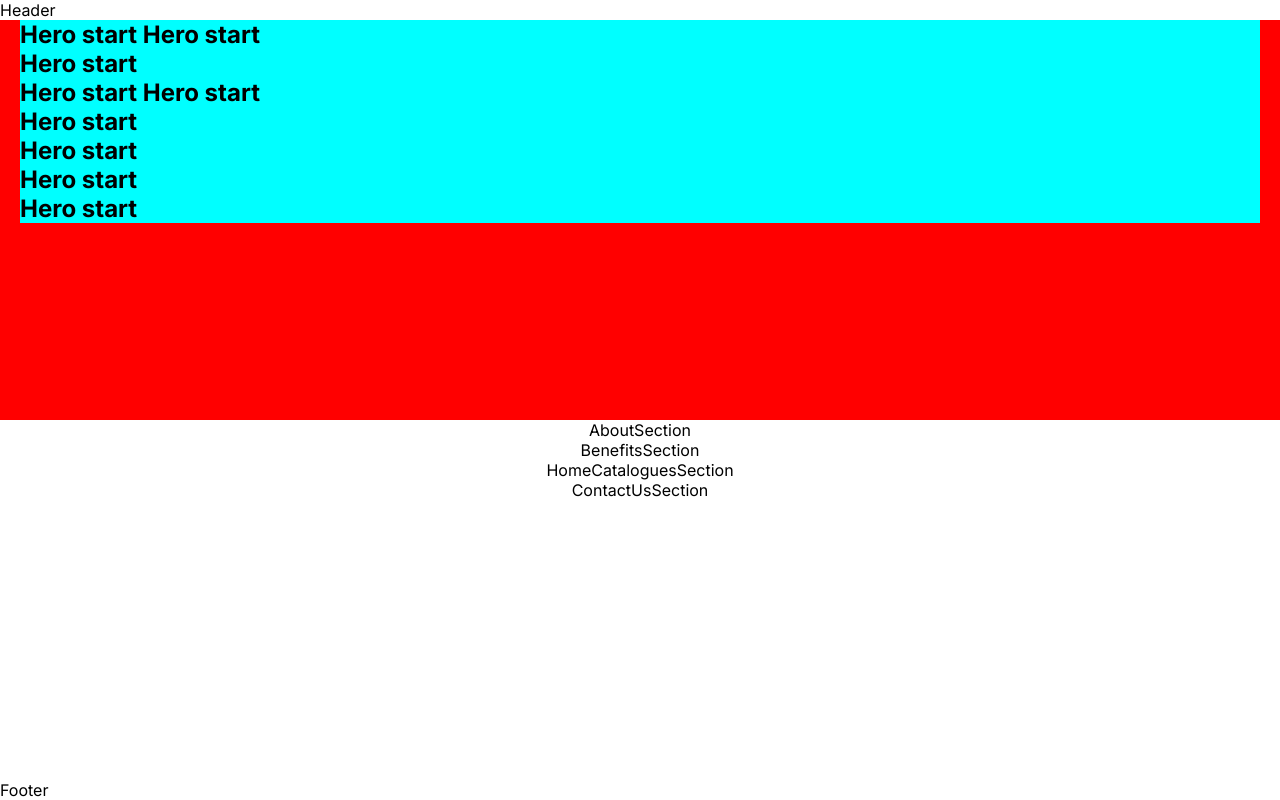
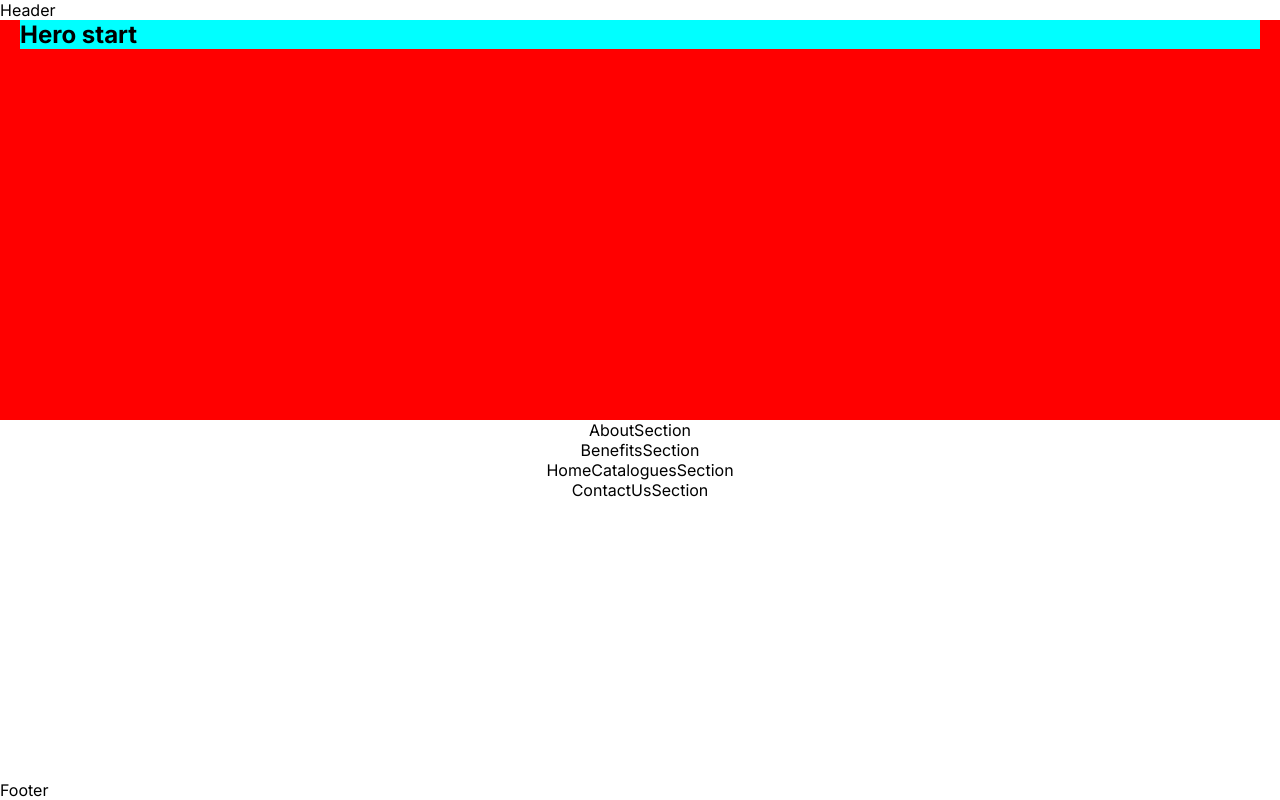
Before and after one commit to mstrmeblivsasha/furniture, a Next.js app: page / in a window 1280 px wide. Built offline with nearby package versions, Linux system fonts and the light colour scheme.

Commit message:
start nb2

```diff
--- a/src/sections/heroSection/HeroSection.tsx
+++ b/src/sections/heroSection/HeroSection.tsx
@@ -4,12 +4,6 @@ const HeroSection = () => {
   return (
     <section>
       <div className={`container ${styles.container} `}>
-        <h1>Hero start Hero start</h1>
-        <h1>Hero start</h1>
-        <h1>Hero start Hero start</h1>
-        <h1>Hero start</h1>
-        <h1>Hero start</h1>
-        <h1>Hero start</h1>
         <h1>Hero start</h1>
       </div>
     </section>
```
